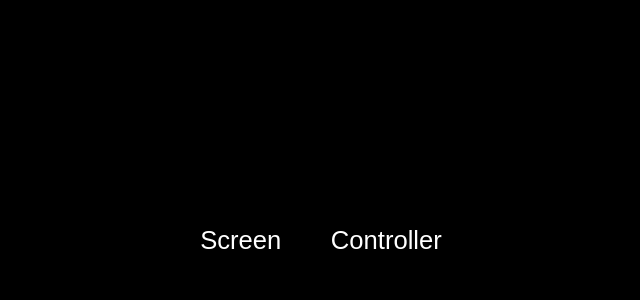
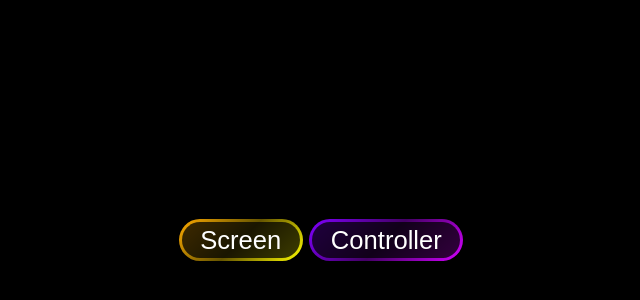
Before and after one commit to CY-Cheung/TKD-scoreboard, a React (Vite) app: page / in a window 1280 px wide. Shown: the part 160-460 px from the top of the page, without its empty margins (319-959 px from the left). Built offline with nearby package versions, Linux system fonts and the light colour scheme.

Commit message:
fixed button problem

```diff
--- a/src/Components/Button/Button.css
+++ b/src/Components/Button/Button.css
@@ -30,12 +30,5 @@ button:after{
     height: 100%;
     padding: var(--padding);
     border-radius: calc(var(--radius) + var(--padding));
-    background-image: linear-gradient(
-        to bottom right,
-        hsl(var(--angle), 100%, 50%),
-        hsl(calc(var(--angle) + var(--step)), 100%, 20%),
-        hsl(calc(var(--angle) + var(--step)*2), 100%, 50%)
-    );
-    box-shadow: calc(var(--padding) * 1) calc(var(--padding) * 0.5) calc(var(--padding) * 5) hsla(calc(var(--angle) + var(--step)*2), 100%, 30%, 0.5),
-                calc(var(--padding) * -1) calc(var(--padding) * -0.5) calc(var(--padding) * 5) hsla(calc(var(--angle) + var(--step)), 100%, 30%, 0.5);
+    background: var(--button-gradient, linear-gradient(135deg, #2196f3, #21cbf3, #ffffff));
 }
--- a/src/Components/Button/Button.jsx
+++ b/src/Components/Button/Button.jsx
@@ -1,12 +1,54 @@
 import "./Button.css";
 
-function Button({ text = "Button Text", fontSize = "1rem", angle = 270, step = 10, onClick }) {
+// 將 HSL 轉 HEX
+function hslToHex(h, s, l) {
+    s /= 100;
+    l /= 100;
+    let c = (1 - Math.abs(2 * l - 1)) * s;
+    let x = c * (1 - Math.abs((h / 60) % 2 - 1));
+    let m = l - c / 2;
+    let r = 0, g = 0, b = 0;
+    if (0 <= h && h < 60) [r, g, b] = [c, x, 0];
+    else if (60 <= h && h < 120) [r, g, b] = [x, c, 0];
+    else if (120 <= h && h < 180) [r, g, b] = [0, c, x];
+    else if (180 <= h && h < 240) [r, g, b] = [0, x, c];
+    else if (240 <= h && h < 300) [r, g, b] = [x, 0, c];
+    else if (300 <= h && h < 360) [r, g, b] = [c, 0, x];
+    r = Math.round((r + m) * 255);
+    g = Math.round((g + m) * 255);
+    b = Math.round((b + m) * 255);
+    return "#" + [r, g, b].map(x => x.toString(16).padStart(2, "0")).join("");
+}
+
+function Button({
+    text = "Button Text",
+    fontSize = "1vw",
+    angle = 270,
+    step = 10,
+    gradient,
+    onClick
+}) {
+    // 如果有 gradient prop，直接用
+    let gradientColors = gradient;
+    // 否則用 angle/step 計算三組顏色
+    if (!gradientColors) {
+        const h1 = angle % 360;
+        const h2 = (angle + step) % 360;
+        const h3 = (angle + step * 2) % 360;
+        gradientColors = [
+            hslToHex(h1, 100, 50),
+            hslToHex(h2, 100, 20),
+            hslToHex(h3, 100, 50)
+        ];
+    }
+    // 組成 linear-gradient 字串
+    const gradientString = `linear-gradient(135deg, ${gradientColors.join(", ")})`;
+
     return (
         <button
             style={{
                 "--font-size": fontSize,
-				"--angle": angle,
-        		"--step": step,
+                "--button-gradient": gradientString,
             }}
             onClick={onClick}
         >
```
Lines whose indentation alone changed are shown as unchanged.
